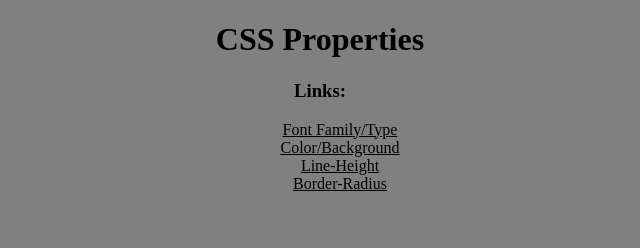
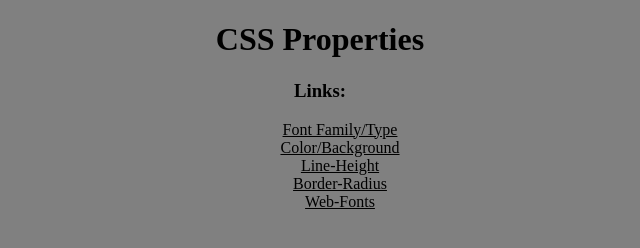
Before and after one commit to dustinburnette/programming-cheatsheet, a plain HTML site: page index.html in a window 1280 px wide. Shown: the whole page, without its empty margins (320-960 px from the left). Drawn offline with Linux system fonts and the light colour scheme.

Commit message:
added web fonts page not complete

```diff
--- a/index.html
+++ b/index.html
@@ -28,6 +28,8 @@
 
         <li><a href="border-radius.html">Border-Radius</a></li>
 
+        <li><a href="web-fonts.html">Web-Fonts</a></li>
+
       </ul>
 
 
```
Also changed, not shown: web-fonts.html (added).
